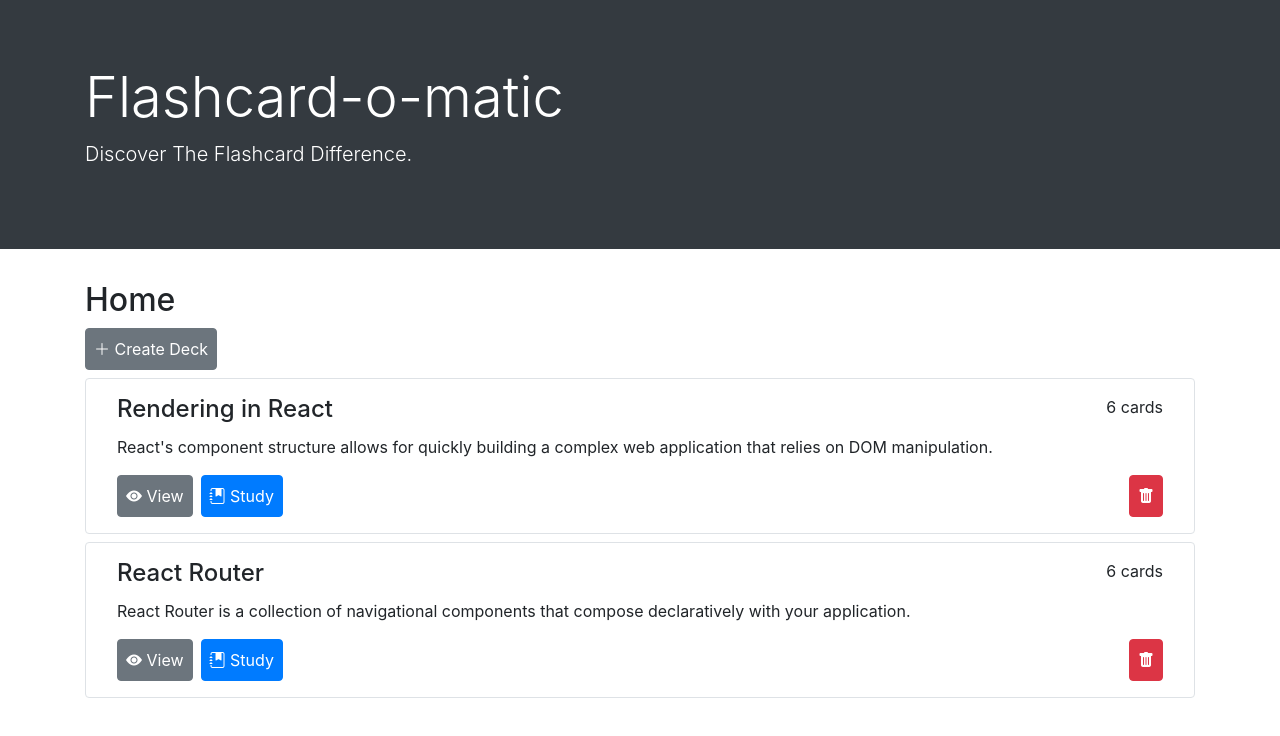
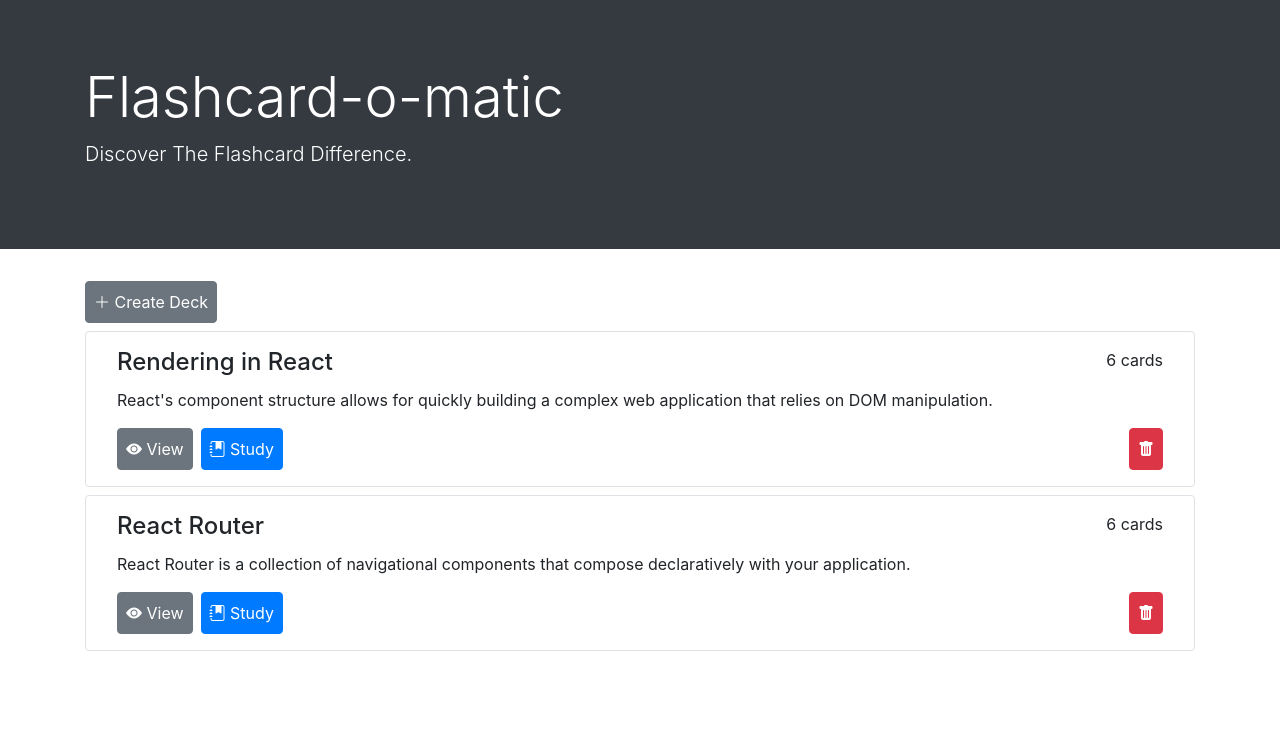
Before and after one commit to rdburdett/Flashcards, a React (Create React App) app: page / in a window 1280 px wide. Shown: the top 736 px of the page. Built offline with nearby package versions, Linux system fonts and the light colour scheme; a web font is replaced by a local one.

Commit message:
separate "Deck" and "Deck Preview" components

```diff
--- a/src/Decks/Deck.js
+++ b/src/Decks/Deck.js
@@ -1,75 +1,32 @@
 import React from "react";
-import {
-  Route,
-  Switch,
-  useRouteMatch,
-  Link,
-  useParams,
-  useHistory
-} from "react-router-dom";
-// TODO: change static to fetch from API localhost:8080
+import { useParams, Link } from "react-router-dom/cjs/react-router-dom.min";
 
-import { cards } from "../data/db.json";
-
-
-function Deck({ deck }) {
-  const { path, url } = useRouteMatch();
-  const { deckId } = useParams();
-  const history = useHistory()
-  console.log(path);
-
+export default function Deck({ cards }) {
+  const { deckId } = useParams()
   const Cards = () => {
-    const listOfCards = cards.map((card) => {
-      return <li key={card.id}>{card.name}</li>
-    })
-    return <p>Cards</p>;
+    // const listOfCards = cards.map((card) => {
+    //   return <li key={card.id}>{card.name}</li>
+    // })
+    return (
+      <p>Cards</p>
+    )
   };
 
   return (
-    <div className="container">
-      <div className="d-flex flex-row justify-content-between">
-        <h4>{deck.name}</h4>
-        <p>{cards.length} cards</p>
-      </div>
-      <div>
-        <p>{deck.description}</p>
-      </div>
+    <div>
+      <Cards />
 
-      <Link to={`${url}/`}>
+      <Link to={`/decks/${deckId}/edit`}>
         <button className="mr-2 p-2 button text-white border border-secondary btn-secondary rounded">
-        <i class="bi bi-eye-fill"></i> View
+          Edit
         </button>
       </Link>
 
-      <Link to={`${url}/study`}>
-        <button className="mr-2 p-2 button text-white border border-primary btn-primary rounded">
-        <i class="bi bi-journal-bookmark-fill"></i> Study
-        </button>
-      </Link>
-
-      <button className=" p-2 button border border-danger btn-danger rounded float-right">
-      <i class="bi bi-trash-fill"></i>
-      </button>
-
-      {/* <Link to={`${url}/edit`}>
-        <button className="mr-2 p-2 button text-white border border-secondary btn-secondary rounded">
-          Edit
-        </button>
-      </Link> */}
-
-      {/* <Link to={`${url}/cards/new`}>
+      <Link to={`/decks/${deckId}/new`}>
         <button className="mr-2 p-2 button text-white border border-primary btn-primary rounded">
           Add Cards
         </button>
-      </Link> */}
-
-
-
-      <div>
-
-      </div>
+      </Link>
     </div>
-  );
+  )
 }
-
-export default Deck;
--- /dev/null
+++ b/src/Decks/DeckPreview.js
@@ -0,0 +1,48 @@
+import React from "react";
+import {
+  useRouteMatch,
+  Link,
+  useParams,
+  useHistory
+} from "react-router-dom";
+
+// TODO: change static to fetch from API localhost:8080
+import { cards } from "../data/db.json";
+
+
+function DeckPreview({ deck }) {
+  const { path, url } = useRouteMatch();
+
+  return (
+    <div className="container">
+      <div className="d-flex flex-row justify-content-between">
+        <h4>{deck.name}</h4>
+        <p>{cards.length} cards</p>
+      </div>
+      <div>
+        <p>{deck.description}</p>
+      </div>
+
+      <Link to={`/decks/${deck.id}`}>
+        <button className="mr-2 p-2 button text-white border border-secondary btn-secondary rounded">
+        <i class="bi bi-eye-fill"></i> View
+        </button>
+      </Link>
+
+      <Link to={`/decks/${deck.id}/study`}>
+        <button className="mr-2 p-2 button text-white border border-primary btn-primary rounded">
+        <i class="bi bi-journal-bookmark-fill"></i> Study
+        </button>
+      </Link>
+
+      <button className=" p-2 button border border-danger btn-danger rounded float-right">
+      <i class="bi bi-trash-fill"></i>
+      </button>
+
+
+
+    </div>
+  );
+}
+
+export default DeckPreview;
--- a/src/Layout/DecksList.js
+++ b/src/Layout/DecksList.js
@@ -1,22 +1,21 @@
-// import { decks } from "../data/db.json"
 import React from "react"
-import Deck from "../Decks/Deck";
+import DeckPreview from "../Decks/DeckPreview";
 import CreateDeckButton from "./CreateDeckButton";
 
-
+// List of decks for Home page
 function DecksList({ decks }) {
+  // Build array of deck preview cards
   const listOfDecks = decks.map((deck) => {
     return (
     <li className="list-group-item border rounded p-3 mb-2" key={deck.id}>
-      <Deck deck={deck} />
+      <DeckPreview deck={deck} />
     </li>)
   })
 
   return (
     <div className="container">
-      <h2>Home</h2>
       <CreateDeckButton />
-      {/* <p>List of decks:</p> */}
+      {/* List of decks */}
       <ul className="list-group">{listOfDecks}</ul>
     </div>
   )
```
